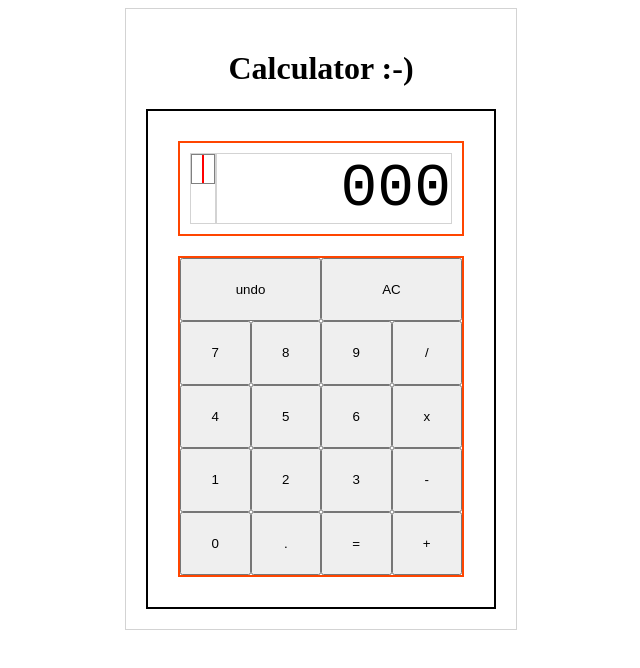
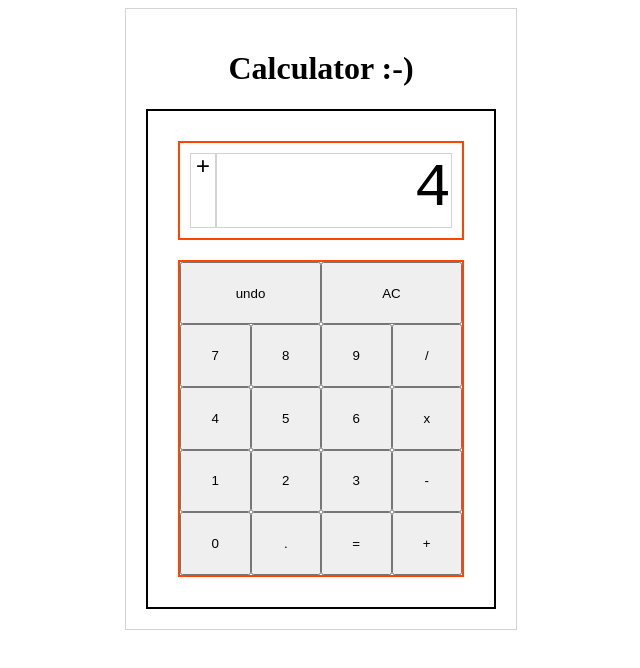
Before and after one commit to mopedcow/calculator, a plain HTML site: page index.html in a window 1280 px wide. Shown: the whole page, without its empty margins (319-959 px from the left). Drawn offline with Linux system fonts and the light colour scheme.

Commit message:
Add event listener to buttons Also minor tweaks to html to make it cleaner

```diff
--- a/index.html
+++ b/index.html
@@ -10,12 +10,10 @@
             <h1>Calculator :-)</h1>
             <div class="calcBody">
                 <div class="display">
-                    <span class="op-readout">
-                        <ul class="ops">
-                            <li id="op"></li>
-                        </ul>
-                    </span>
-                    <span class="num-readout">000</span>
+                    <div class="op-container">
+                        <div class="op-readout"></div>
+                    </div>
+                    <div class="num-readout"></div>
                 </div>
                 <div class="btnContainer">
                     <div class="row r1">
--- a/script.js
+++ b/script.js
@@ -13,7 +13,21 @@ function div(a, b) {
 
 let num1;
 let num2;
-let operator = '+';
+let operator;
+
+const btns = document.querySelectorAll("button");
+
+btns.forEach((btn) => {
+    btn.addEventListener("click", (e) => {
+        console.log("boop: " + e.target.textContent);
+    })
+})
+
+function displayOperator(op) {
+    display = document.querySelector(".op-readout");
+    let readout = op;
+    display.textContent = readout;
+}
 
 function displayNumber(num) {
     display = document.querySelector(".num-readout");
@@ -31,3 +45,8 @@ function operate(a, b, op) {
             console.log('?');
     }
 }
+
+
+
+displayOperator("+");
+displayNumber(4);
--- a/style.css
+++ b/style.css
@@ -28,32 +28,25 @@ body {
     height: 100px;
     display: flex;
 }
-.op-readout {
+.op-container {
     border: 1px solid lightgrey;
     flex-basis: 10%;
 }
-.op-readout .ops {
+.op-container .op-readout {
     padding: 0;
     margin: 0;
     width: 24px;
-    list-style: none;
-    border: 1px solid grey;
+    height: 28px;
+    font-family: 'Courier New', Courier, monospace;
+    font-size: 18pt;
     display: flex;
     justify-content: center;
-}
-.op-readout #op {
-    display: block;
-    padding: 0;
-    margin: 0;
-    height: 28px;
-    font-family:'Courier New', Courier, monospace;
-    font-size: 18pt;
-    border: 1px solid red;
 }
 .num-readout {
     font-size: 46pt;
     font-family: 'Courier New', Courier, monospace;
     display: block;
+    height: 75px;
     border: 1px solid lightgrey;
     text-align: right;
     flex-basis: 90%;
```
